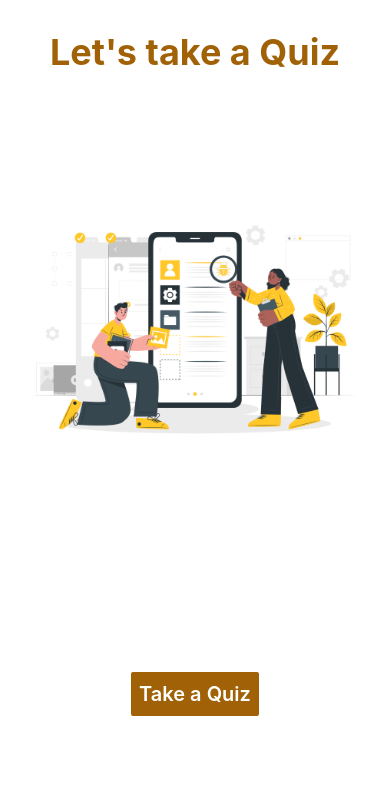
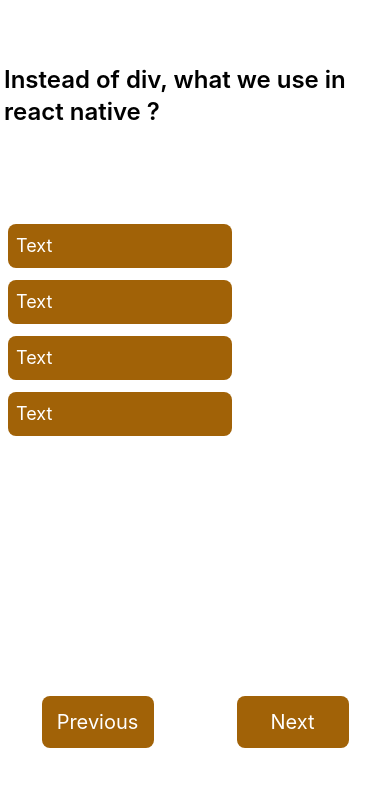
Before and after one commit to shubhamsinha21/Contribution, a React Native app in the folder QuizApp/: screen / in a window 390 px wide. Shown: the top 786 px of the page. Built offline with nearby package versions, Linux system fonts and the light colour scheme.

Commit message:
QuizScreen Design

```diff
--- a/QuizApp/App.jsx
+++ b/QuizApp/App.jsx
@@ -1,12 +1,13 @@
 import React from 'react'
 import { View, Text } from 'react-native'
-import { HomeScreen } from './screens'
+import { HomeScreen, QuizScreen } from './screens'
 
 function App() {
 
   return (
     <>
-      <HomeScreen />
+      {/* <HomeScreen /> */}
+      <QuizScreen />
     </>
   )
 }
--- /dev/null
+++ b/QuizApp/components/Options.jsx
@@ -0,0 +1,16 @@
+import { View, Text, TouchableOpacity } from 'react-native'
+import React from 'react'
+
+export default function Options() {
+    return (
+        <View className='my-8 space-y-3 flex-1'>
+            <TouchableOpacity><Text className='bg-yellow-700 text-white px-2 py-2 mx-2 text-lg w-56 rounded-lg'>Text</Text></TouchableOpacity>
+
+            <TouchableOpacity><Text className='bg-yellow-700 text-white px-2 py-2 mx-2 text-lg w-56 rounded-lg'>Text</Text></TouchableOpacity>
+
+            <TouchableOpacity><Text className='bg-yellow-700 text-white px-2 py-2 mx-2 text-lg w-56 rounded-lg'>Text</Text></TouchableOpacity>
+
+            <TouchableOpacity><Text className='bg-yellow-700 text-white px-2 py-2 mx-2 text-lg w-56 rounded-lg'>Text</Text></TouchableOpacity>
+        </View>
+    )
+}
--- a/QuizApp/screens/QuizScreen.jsx
+++ b/QuizApp/screens/QuizScreen.jsx
@@ -1,10 +1,22 @@
-import { View, Text } from 'react-native'
+import { View, Text, TouchableOpacity } from 'react-native'
+import Options from '../components/Options'
 import React from 'react'
 
 export default function QuizScreen() {
     return (
-        <View>
-            <Text>QuizScreen</Text>
-        </View>
+        <>
+            <View className='mx-1 my-16'>
+                <Text className='text-2xl font-semibold text-black'>Instead of div, what we use in react native ?</Text>
+            </View>
+            <Options />
+            <View className='flex flex-row justify-around my-24'>
+                <TouchableOpacity>
+                    <Text className='text-white rounded-lg p-3 text-xl bg-yellow-700 w-28 text-center'>Previous</Text>
+                </TouchableOpacity>
+                <TouchableOpacity>
+                    <Text className='text-white rounded-lg p-3 text-xl bg-yellow-700 w-28 text-center'>Next</Text>
+                </TouchableOpacity>
+            </View>
+        </>
     )
 }
```
